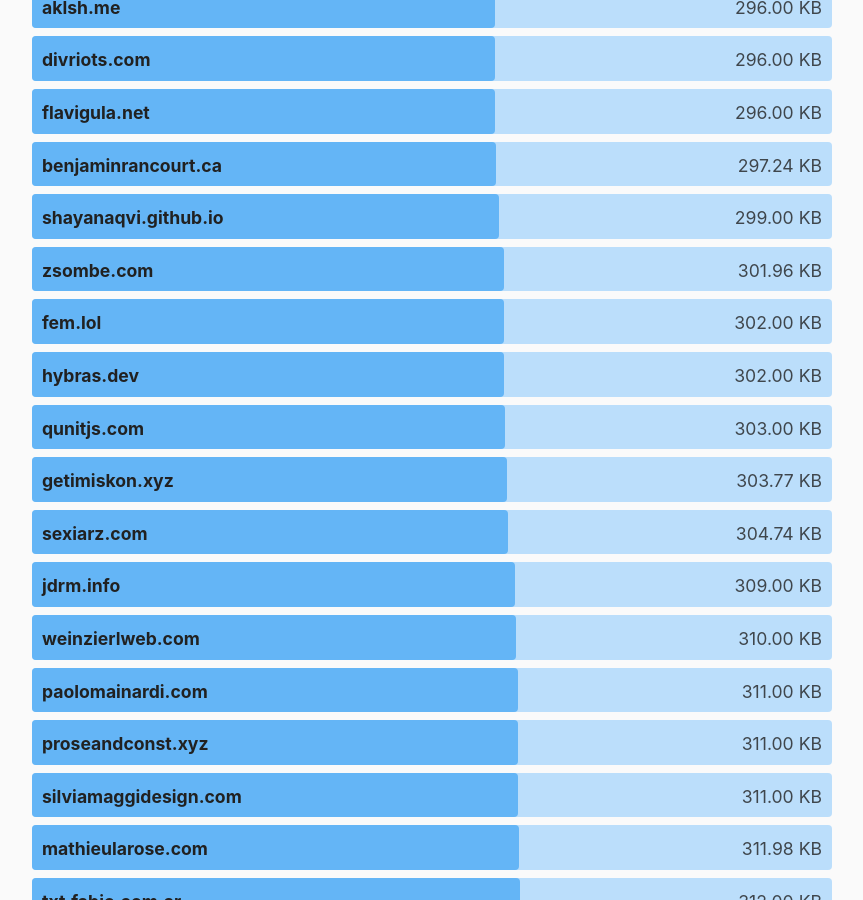
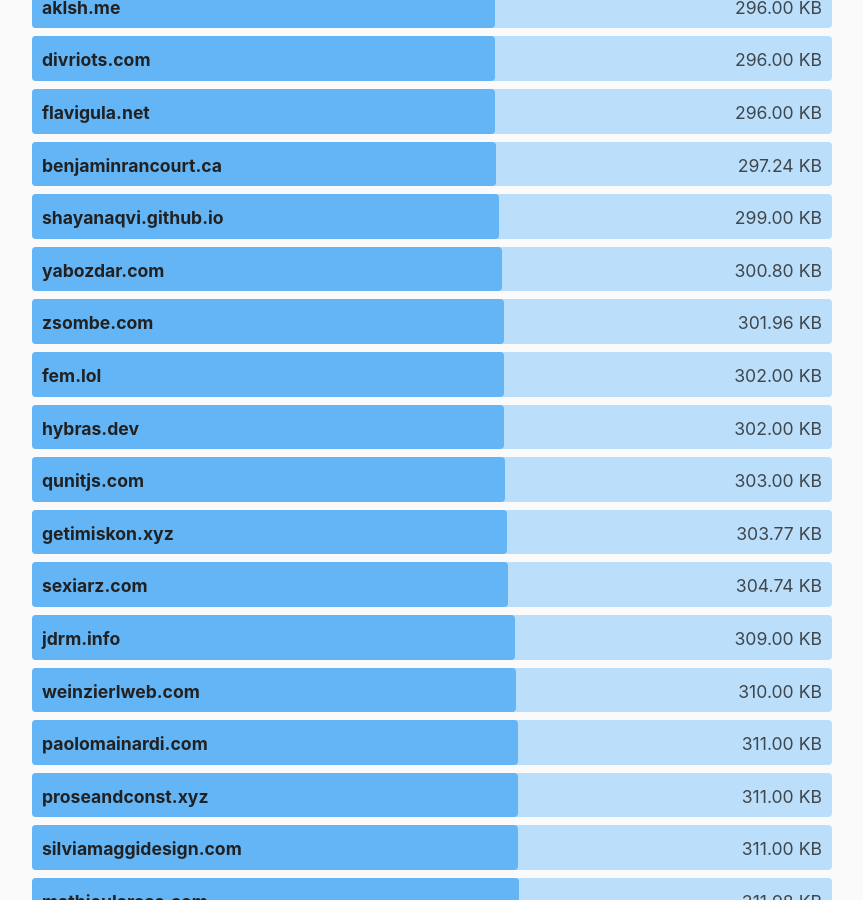
Before and after one commit to kevquirk/512kb.club, a Jekyll site: the page built from index.md, in a window 1280 px wide and 900 px high, scrolled down 39835 px. Shown: the whole window, without its empty margins (208-1071 px from the left). Built offline with Jekyll 4.4.1, drawn with Linux system fonts in a browser that asks for light colours; some of the changed text lies outside the part shown.

Commit message:
Update sites.yml
Website yabozdar.com size reduced by 108KiBs.

```diff
--- a/_data/sites.yml
+++ b/_data/sites.yml
@@ -4135,8 +4135,8 @@
 
 - domain: yabozdar.com
   url: https://yabozdar.com/
-  size: 407.09
-  last_checked: 2024-08-16
+  size: 300.8
+  last_checked: 2024-09-11
 
 - domain: yalinpala.dev
   url: https://yalinpala.dev/
```
